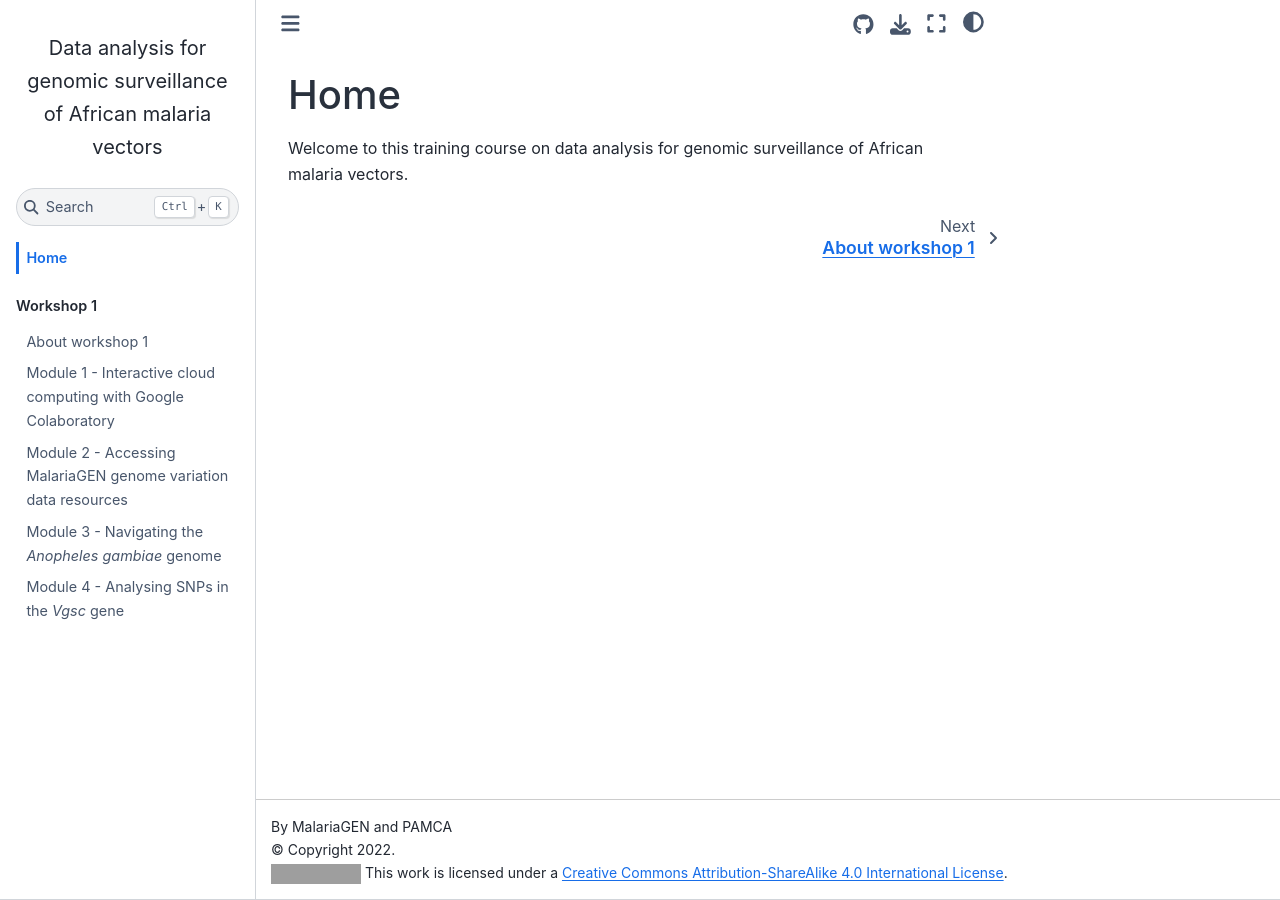
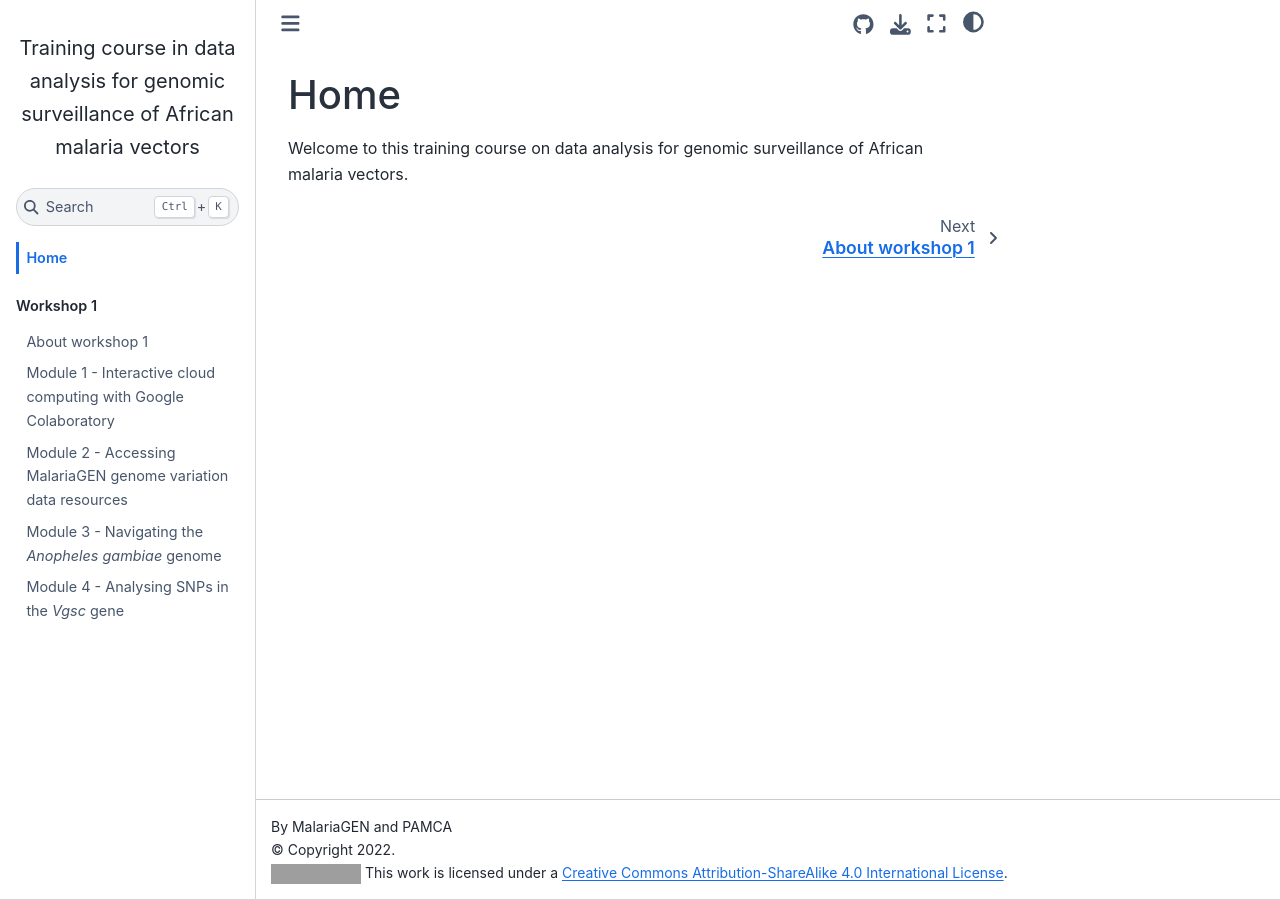
Before and after one commit to anopheles-genomic-surveillance/anopheles-genomic-surveillance.github.io, a Jupyter Book: the page built from docs/home.md, in a window 1280 px wide. Built offline with Jupyter Book 1.0.4 settings and Sphinx 7.4.7 and the Sphinx Book theme 1.1.4, drawn with Linux system fonts in a browser that asks for light colours; grey boxes are pictures that could not be loaded.

Commit message:
tweak title

```diff
--- a/docs/_config.yml
+++ b/docs/_config.yml
@@ -1,4 +1,4 @@
-title: Data analysis for genomic surveillance of African malaria vectors
+title: Training course in data analysis for genomic surveillance of African malaria vectors
 author: MalariaGEN and PAMCA
 copyright: "2022"
 execute:
```
